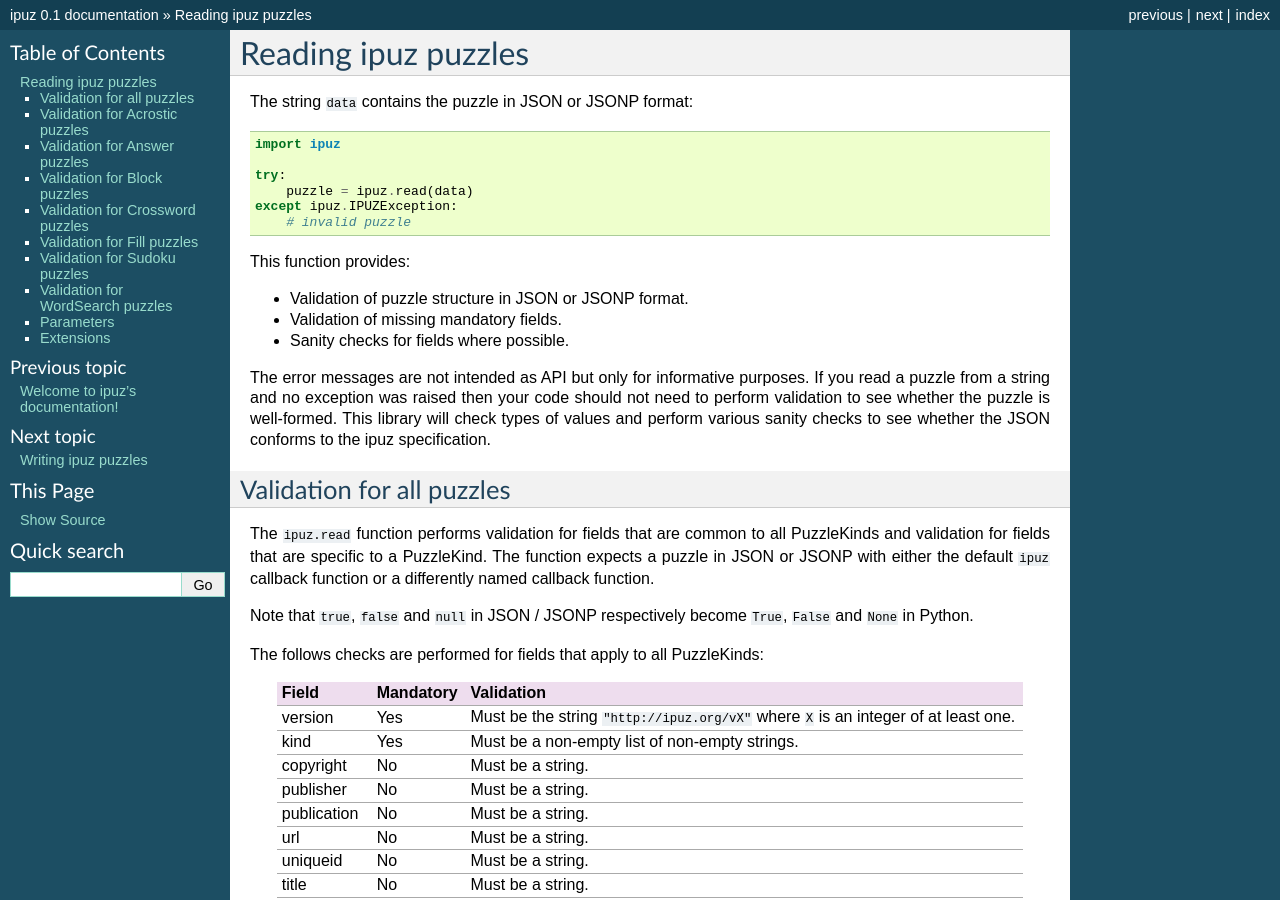
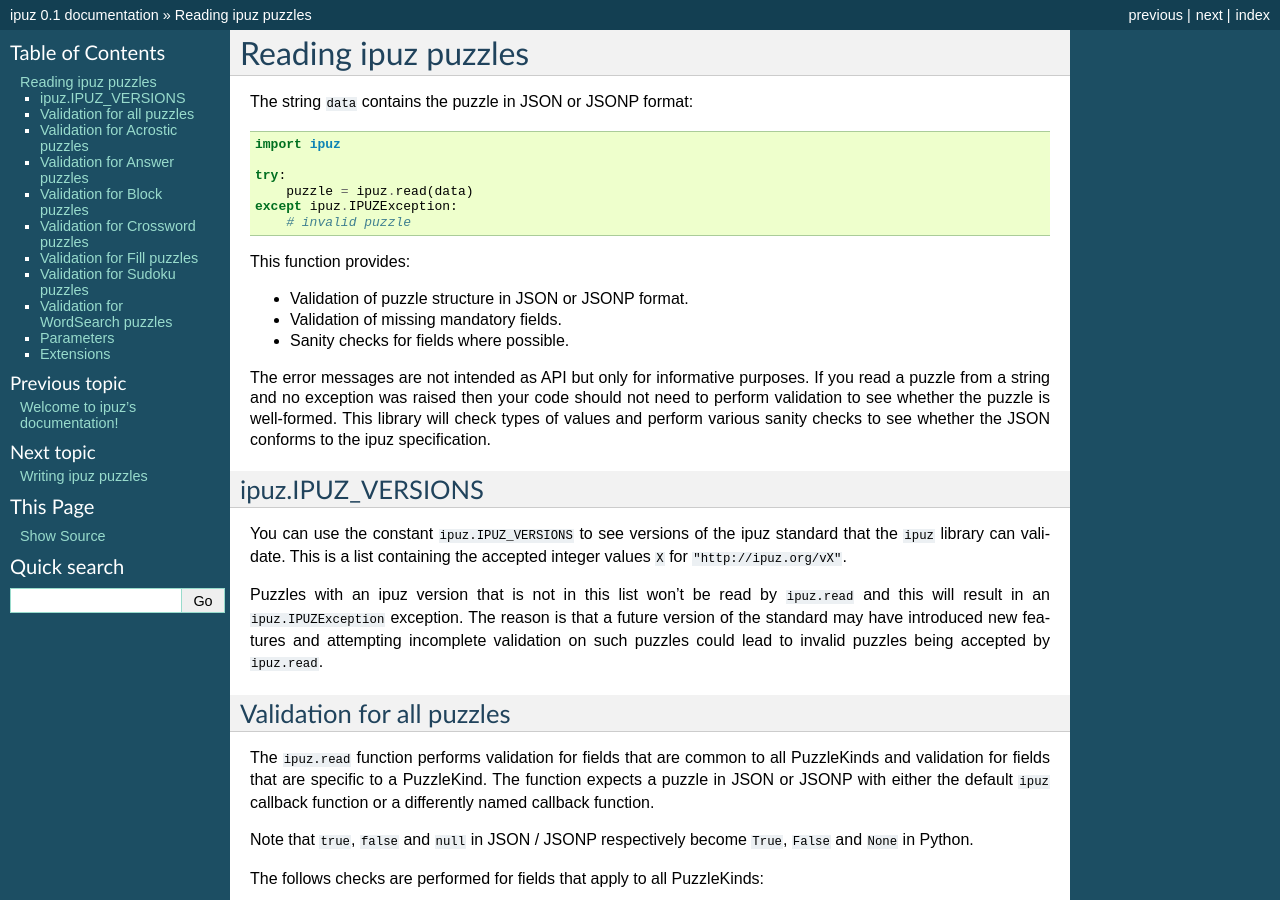
Before and after one commit to svisser/ipuz, a Sphinx documentation site: the page built from docs/reading.rst, in a window 1280 px wide and 900 px high. Built offline with Sphinx 7.4.7, drawn with Linux system fonts in a browser that asks for light colours.

Commit message:
Added section to documentation about ipuz.IPUZ_VERSIONS

```diff
--- a/docs/reading.rst
+++ b/docs/reading.rst
@@ -23,6 +23,19 @@ If you read a puzzle from a string and no exception was raised then your code
 should not need to perform validation to see whether the puzzle is well-formed.
 This library will check types of values and perform various sanity checks to
 see whether the JSON conforms to the ipuz specification.
+
+ipuz.IPUZ_VERSIONS
+------------------
+
+You can use the constant ``ipuz.IPUZ_VERSIONS`` to see versions of the ipuz standard
+that the ``ipuz`` library can validate. This is a list containing the accepted integer
+values ``X`` for ``"http://ipuz.org/vX"``.
+
+Puzzles with an ipuz version that is not in this list won't be read by ``ipuz.read``
+and this will result in an ``ipuz.IPUZException`` exception. The reason is that a
+future version of the standard may have introduced new features and attempting
+incomplete validation on such puzzles could lead to invalid puzzles being
+accepted by ``ipuz.read``.
 
 Validation for all puzzles
 --------------------------
```
